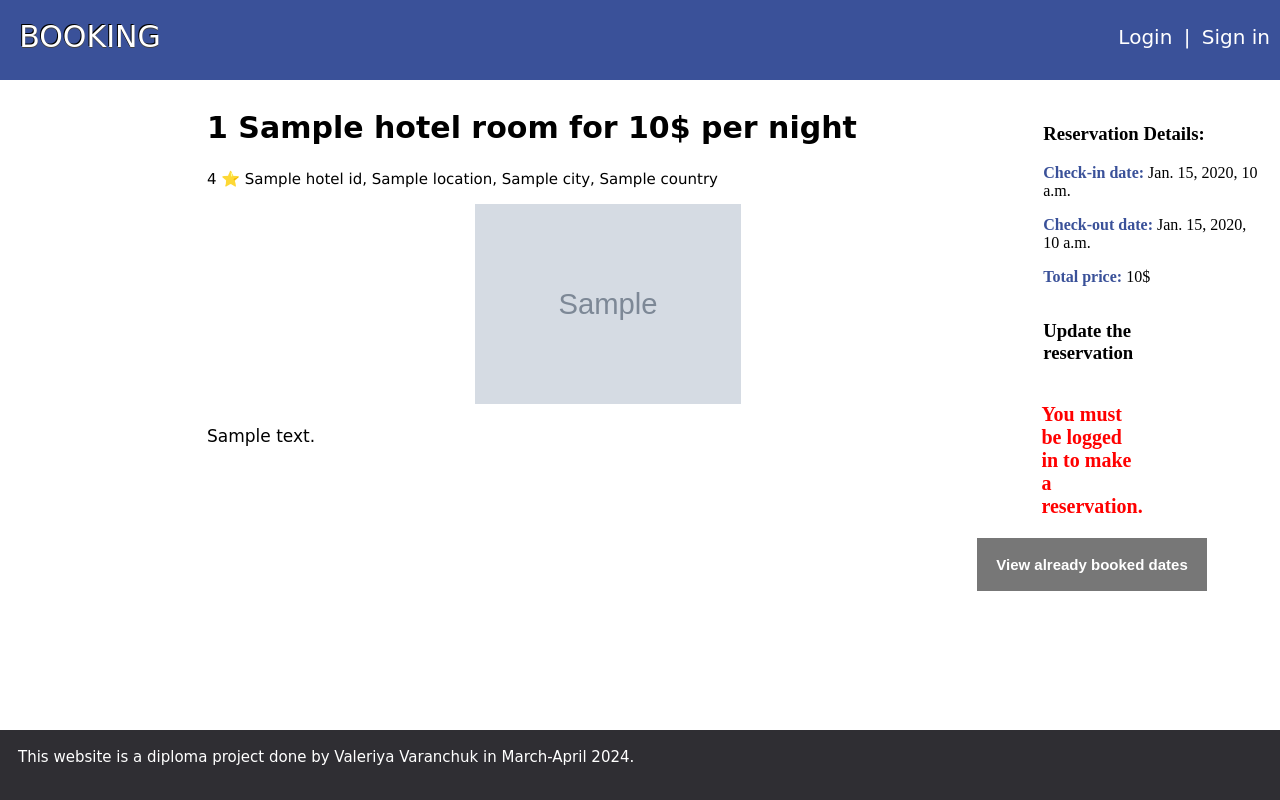
After one commit to Valerolactone/Booking, a Django app: template booking/templates/reservations/certain_reservation.html in a window 1280 px wide. The commit adds this page. Run offline with Django 5.2, Linux system fonts and the light colour scheme; the template is opened without the code that fills it: most values are stand-ins (such as "Sample title", 1, 10 or a date in 2020); grey boxes marked "Sample" are stand-in pictures.

Commit message:
added reservation management logic
added reservation management logic, moved the logic of obtaining unavailable dates for booking to the service

```diff
--- a/booking/booking/urls.py
+++ b/booking/booking/urls.py
@@ -6,7 +6,8 @@ from django.conf.urls.static import static
 urlpatterns = [
     path('admin/', admin.site.urls),
     path('', include('hotels.urls')),
-    path('users/', include('users.urls')),
+    path('user/', include('users.urls')),
+    path('booking/', include('reservations.urls')),
 ]
 
 urlpatterns += static(settings.STATIC_URL, document_root=settings.STATIC_ROOT)
--- a/booking/reservations/urls.py
+++ b/booking/reservations/urls.py
@@ -1,2 +1,6 @@
+from django.urls import path
+from .views import BookingInfoView
+
 urlpatterns = [
+    path('<pk>/', BookingInfoView.as_view(), name='booking_info'),
 ]
--- a/booking/static/css/layout.css
+++ b/booking/static/css/layout.css
@@ -28,7 +28,7 @@ header {
   cursive;
   }
 
-#authentication {
+.authentication {
   color: white;
   position: absolute;
   right: 5px;
@@ -38,7 +38,7 @@ header {
   cursive;
   }
 
-#authentication a:link, a:visited{
+.authentication a:link, a:visited{
   color: white;
   padding: 6px 5px;
   text-decoration: none;
--- a/booking/templates/layout.html
+++ b/booking/templates/layout.html
@@ -14,7 +14,7 @@
 <body>
 <header id="page_header">
     <div id="site_name"> BOOKING</div>
-    <div id="authentication">
+    <div class="authentication">
     {% if request.user.is_authenticated %}
         Welcome, {{user.username}} | <a href="{% url 'logout' %}">Logout</a>
     {% else %}
--- /dev/null
+++ b/booking/templates/reservations/certain_reservation.html
@@ -0,0 +1,78 @@
+{% extends 'layout.html' %}
+{% load static %}
+
+{% block title %}Reservation{% endblock title %}
+
+{% block css %}
+    {{ block.super }}
+    <link rel="stylesheet" href="{% static 'css/certain_room.css' %}" type="text/css">
+{% endblock css %}
+
+{% block header %}{{booking.room_id.number}} {{booking.room_id.room_type}} hotel room for {{booking.room_id.price_per_night}}$ per night{% endblock %}
+
+{% block content %}
+    <div class="info">
+        <p class="price">{{booking.room_id.hotel_id.rating}} &#11088; {{booking.room_id.hotel_id.name}}, {{booking.room_id.hotel_id.location}}, {{booking.room_id.hotel_id.city}}, {{booking.room_id.hotel_id.country}}</p>
+        {% if photos %}
+            <div class="photos">
+                {% for photo in photos %}
+                <a href="/media/{{photo.photo}}"> <img src='/media/{{photo.photo}}'></a>
+                {% endfor %}
+            </div>
+        {% endif%}
+        <p class="description"> {{booking.room_id.description}}</p>
+    </div>
+{% endblock %}
+{%block left-sidebar %}
+    <div class="wrapper">
+        <div class="reservation-info">
+            <h3>Reservation Details:</h3>
+            <p><label class="form-label">Check-in date: </label> {{booking.check_in_date}}</p>
+            <p><label class="form-label">Check-out date: </label> {{booking.check_out_date}}</p>
+            <p><label class="form-label">Total price: </label> {{price}}$</p>
+        </div>
+        <div class="reservation">
+            <form method="POST" class="reservation-form">
+                {% csrf_token %}
+                <h3>Update the reservation</h3>
+                {% if request.user.is_authenticated %}
+                <div class="form-error">{{update_reservation_form.non_field_errors}}</div>
+                <input type="hidden" name="room_id" id="id_room" value="{{booking.room_id.id}}">
+                <input type="hidden" name="cancelled" id="id_cancelled" value="False">
+                <p class="dates"><label class="form-label">Check-in: </label> {{ update_reservation_form.check_in_date }} </p>
+                <p class="dates"><label class="form-label">Check-out: </label> {{ update_reservation_form.check_out_date }} </p>
+                <div class="form-error">{{update_reservation_form.errors}}</div>
+                <input type="submit" value="Reserve" class="button">
+            </form>
+                {%else %}
+                    <p class="warning">You must be logged in to make a reservation.</p>
+                {% endif %}
+            <button type="button" class="collapsible">View already booked dates</button>
+            <div class="unavailable-dates">
+            {% if unavailable_dates %}
+                <div class="booked_dates">
+                    {% for date in unavailable_dates %}
+                    <span>{{date}}</span>
+                    {%endfor%}
+                </div>
+            {% endif %}
+            </div>
+        </div>
+    </div>
+<script>
+var coll = document.getElementsByClassName("collapsible");
+var i;
+
+for (i = 0; i < coll.length; i++) {
+  coll[i].addEventListener("click", function() {
+    this.classList.toggle("active");
+    var content = this.nextElementSibling;
+    if (content.style.display === "block") {
+      content.style.display = "none";
+    } else {
+      content.style.display = "block";
+    }
+  });
+}
+</script>
+{% endblock %}
```
Also changed, not shown: booking/hotels/views.py (+3 -28 lines), booking/reservations/forms.py (+40 -1 lines), booking/reservations/services.py (added, +29 -0 lines), booking/reservations/views.py (+38 -0 lines), booking/static/css/certain_hotel.css (+2 -10 lines), booking/static/css/profile.css (+8 -0 lines), booking/templates/users/profile.html (+18 -5 lines), booking/users/views.py (+7 -4 lines).
